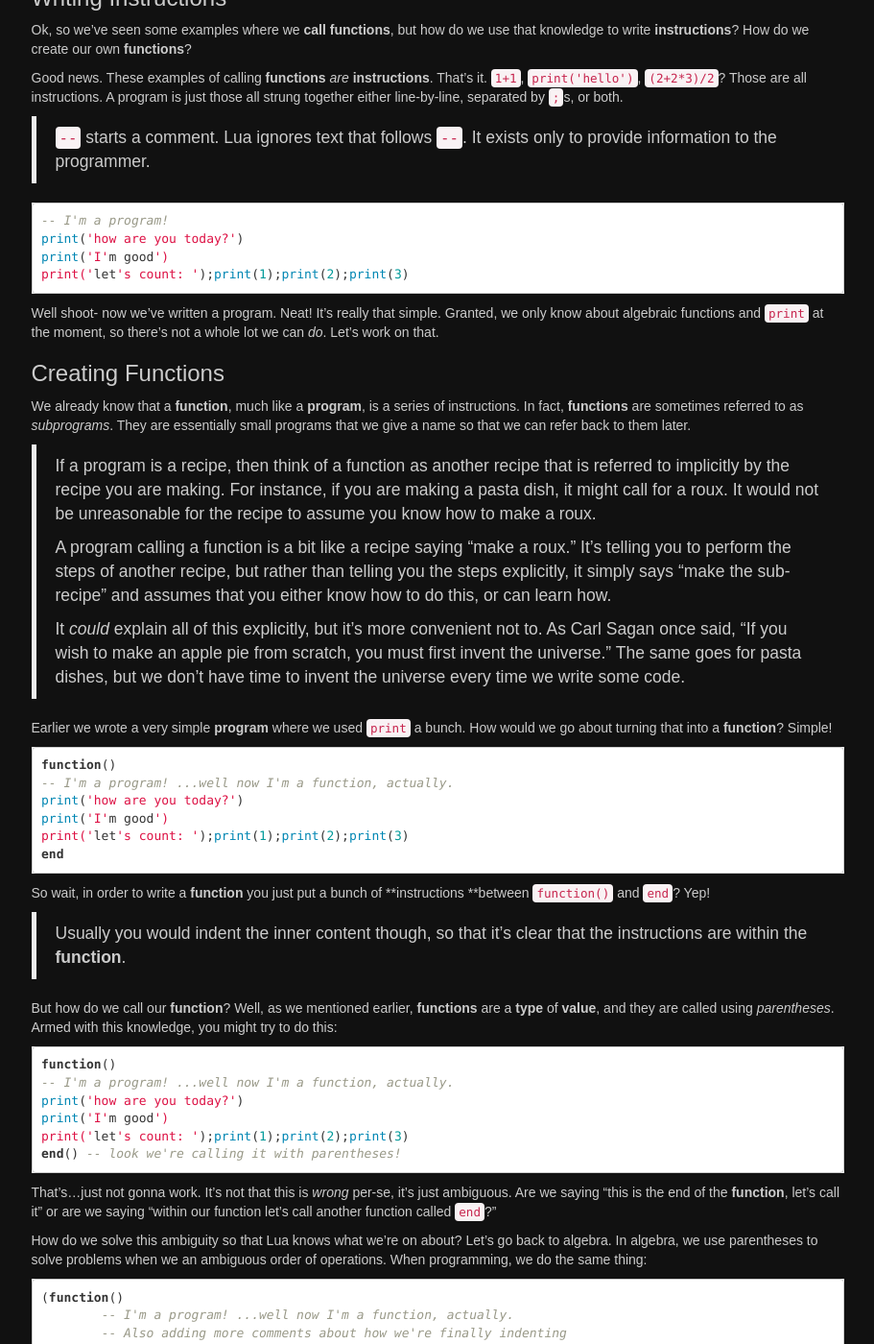
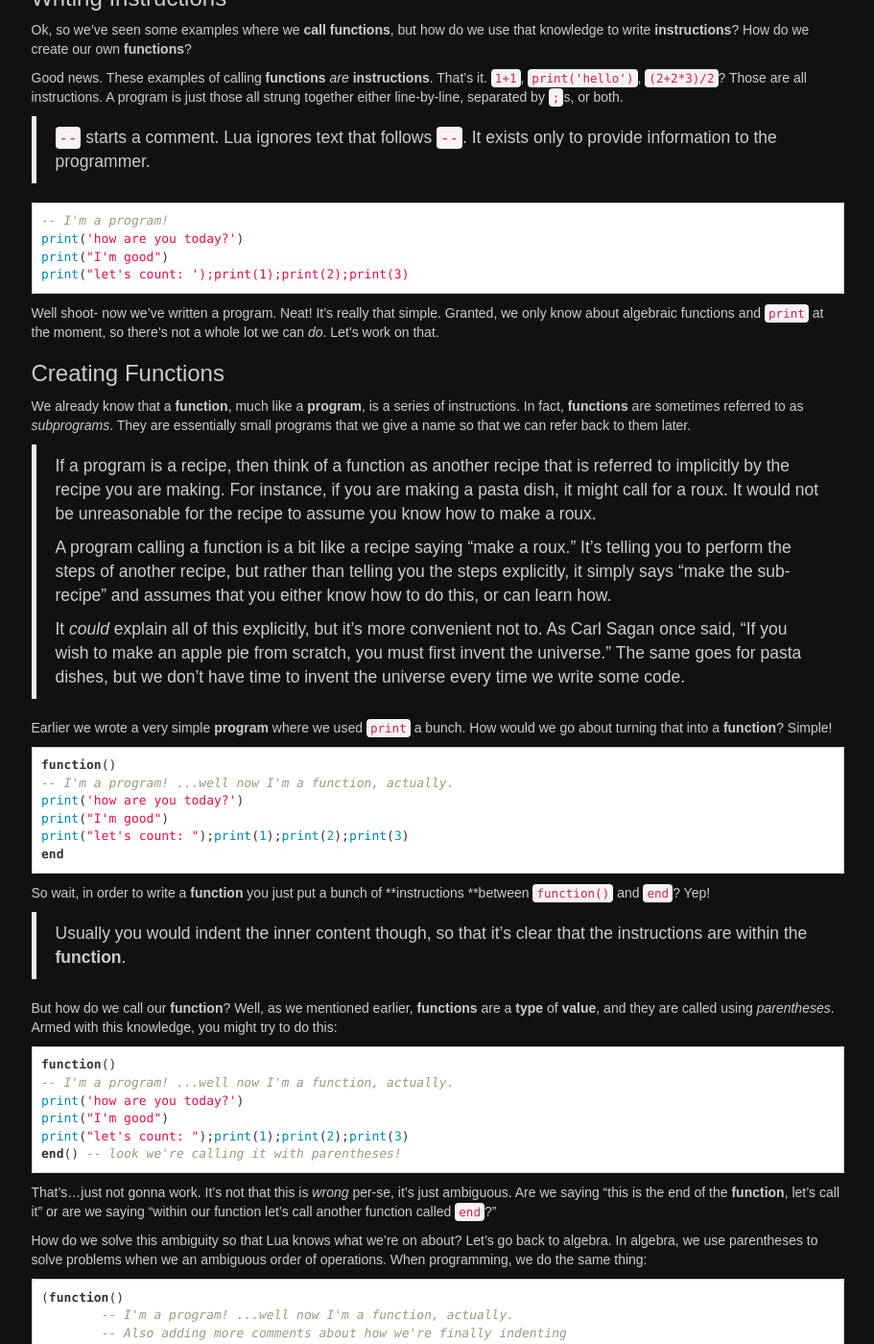
Before and after one commit to efairbanks/ericfairbanks-org-jekyll-bootstrap, a Jekyll site: the page built from _posts/2020-04-16-programming-101-with-lua.markdown, in a window 1280 px wide and 1400 px high, scrolled down 3513 px. Shown: the whole window at 96% size, without its empty margins (330-1241 px from the left). Built offline with Jekyll 4.4.1, drawn with Linux system fonts in a browser that asks for light colours; part of the change alters nothing that is shown; some of the changed text lies outside the part shown.

````diff
--- a/_posts/2020-04-16-programming-101-with-lua.markdown
+++ b/_posts/2020-04-16-programming-101-with-lua.markdown
@@ -134,8 +134,8 @@ Good news. These examples of calling **functions** *are* **instructions**. That'
 ```lua
 -- I'm a program!
 print('how are you today?')
-print('I'm good')
-print('let's count: ');print(1);print(2);print(3)
+print("I'm good")
+print("let's count: ');print(1);print(2);print(3)
 ```
 Well shoot- now we've written a program. Neat! It's really that simple. Granted, we only know about algebraic functions and `print` at the moment, so there's not a whole lot we can *do*. Let's work on that.
 
@@ -155,8 +155,8 @@ Earlier we wrote a very simple **program** where we used `print` a bunch. How wo
 function()
 -- I'm a program! ...well now I'm a function, actually.
 print('how are you today?')
-print('I'm good')
-print('let's count: ');print(1);print(2);print(3)
+print("I'm good")
+print("let's count: ");print(1);print(2);print(3)
 end
 ```
 
@@ -170,8 +170,8 @@ But how do we call our **function**? Well, as we mentioned earlier, **functions*
 function()
 -- I'm a program! ...well now I'm a function, actually.
 print('how are you today?')
-print('I'm good')
-print('let's count: ');print(1);print(2);print(3)
+print("I'm good")
+print("let's count: ");print(1);print(2);print(3)
 end() -- look we're calling it with parentheses!
 ```
 
@@ -186,8 +186,8 @@ How do we solve this ambiguity so that Lua knows what we're on about? Let's go b
 	-- the inside of the function so it's easier to read.
 	-- Doesn't this look nicer?
 	print('how are you today?')
-	print('I'm good')
-	print('let's count: ');print(1);print(2);print(3)
+	print("I'm good")
+	print("let's count: ");print(1);print(2);print(3)
 end)() -- look we're calling it with parentheses!
 ```
 Admittedly, this is weird. Since we haven't learned how to keep track of **values** yet, we have to call our **function**'s **value** directly. This is not particularly useful. The next section will address this, but first let's learn a few final things about **functions**.
@@ -224,7 +224,9 @@ Similarly, you can do stuff like this:
 
 ```lua
 (function(a,b) print(a+b) end)(3,4) -- this prints 7
+```
 
+```lua
  -- the following prints 9
 (function(a,b,c)
 	print(a*(b+c))
@@ -398,9 +400,9 @@ In Lua, if you want to set a *local* **variable**, you just put `local ` in fron
 
 `local a = 10`
 
-Again, this is just *syntactic sugar* of a kind. The *local* **environment** is indeed a **table**, just like the *global* **enviroment**. If you want to get the *local* **environment** of a **function**, you can use the special **function** `getfenv`.
+The *local* **environment** is a **table**, just like the *global* **enviroment**. If you want to get the *local* **environment** of a **function**, you can use the special **function** `getfenv`.
 
-To sum up, let's look at two identical **functions**, one where we *explicitly* use the *local* **environment**, and one where we use it *implicitly* with some *sugar*.
+To sum up, let's look at two identical **functions**, one where we *explicitly* use the *local* **environment**, and one where we use it *implicitly*.
 
 ```lua
 -- normal add
@@ -411,6 +413,7 @@ end
 
 -- diet add
 add=function(a,b)
+  local x
 	getfenv()['x']=a+b
 	return getfenv()['x']
 end
--- a/js/banner.js
+++ b/js/banner.js
@@ -4,18 +4,18 @@ ______________________________________________________________________
 0___________________0_________________0________________0______________
 0___________________0_________________0________________0______________
 0___________0_______0_________0_______0________________0______________
-000___0_00__________000__000____0_00__0________________0__0__000______
-0_____00__0_0__000__0___0___0_0_00__0_0000___00__0_00__0_0__0_________
-0_____0_____0_0_____0___00000_0_0_____0___0_0__0_00__0_00____000______
-0_____0_____0_0_____0___0___0_0_0_____0___0_0000_0___0_0_0______0_____
-00000_0_____0__000__0___0___0_0_0_____0000__0__0_0___0_0__0_0000______
+000___0_00_____000__00___000____0_00__0________________0__0__000______
+0_____00__0_0_0_____0___0___0_0_00__0_0000___00__0_00__0_0__0_________
+0_____0_____0__000__0___00000_0_0_____0___0_0__0_00__0_00____000______
+0_____0_____0_____0_0___0___0_0_0_____0___0_0000_0___0_0_0______0_____
+00000_0_____0_0000__0___0___0_0_0_____0000__0__0_0___0_0__0_0000______
 */
 
-var asciiBanner = '______________________________________________________________________00000_______________00000_____________________________________________0___________________0_________________0________________0______________0___________________0_________________0________________0______________0___________0_______0_________0_______0________________0______________000___0_00__________000__000____0_00__0________________0__0__000______0_____00__0_0__000__0___0___0_0_00__0_0000___00__0_00__0_0__0_________0_____0_____0_0_____0___00000_0_0_____0___0_0__0_00__0_00____000______0_____0_____0_0_____0___0___0_0_0_____0___0_0000_0___0_0_0______0_____00000_0_____0__000__0___0___0_0_0_____0000__0__0_0___0_0__0_0000______';
+var asciiBanner = '______________________________________________________________________00000_______________00000_____________________________________________0___________________0_________________0________________0______________0___________________0_________________0________________0______________0___________0_______0_________0_______0________________0______________000___0_00_____000__00___000____0_00__0________________0__0__000______0_____00__0_0_0_____0___0___0_0_00__0_0000___00__0_00__0_0__0_________0_____0_____0__000__0___00000_0_0_____0___0_0__0_00__0_00____000______0_____0_____0_____0_0___0___0_0_0_____0___0_0000_0___0_0_0______0_____00000_0_____0_0000__0___0___0_0_0_____0000__0__0_0___0_0__0_0000______';
 
 (function($) {
         $.fn.extend({
-            //Let the user resize the canvas to the size he/she wants
+            //Let the user resize the canvas to the size they want
             resizeCanvas:  function(w, h) {
                 var c = $(this)[0]
                 c.width = w;
````
